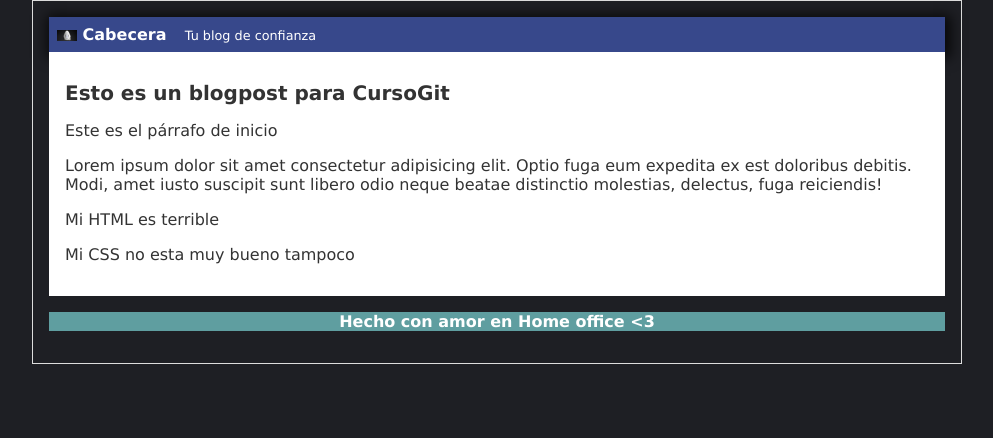
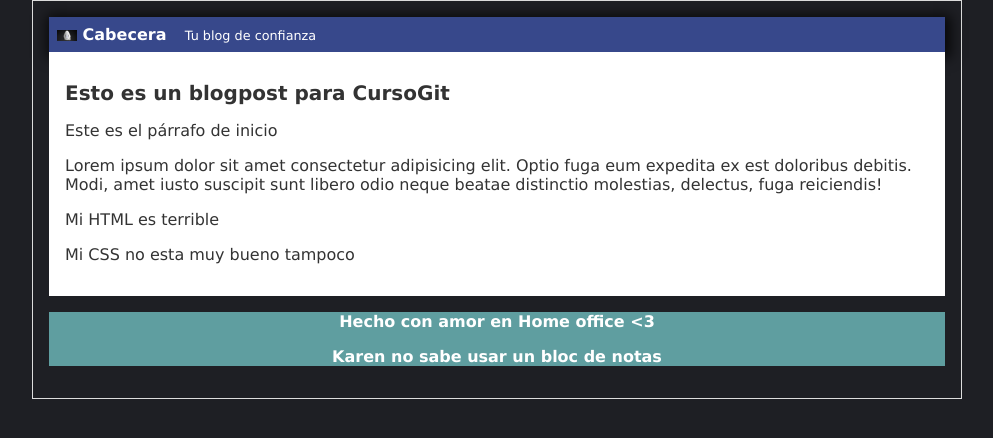
Before and after one commit to Terricola/cursoGit, a plain HTML site: page index.html in a window 1280 px wide. Shown: the whole page, without its empty margins (143-1136 px from the left). Drawn offline with Linux system fonts and the light colour scheme.

Commit message:
Update index.html

```diff
--- a/index.html
+++ b/index.html
@@ -24,6 +24,7 @@
         </div>
         <div id="footer">
             <p>Hecho con amor en Home office <3</p>
+            <p>Karen no sabe usar un bloc de notas</p>
         </div>
     </div>
 
```
